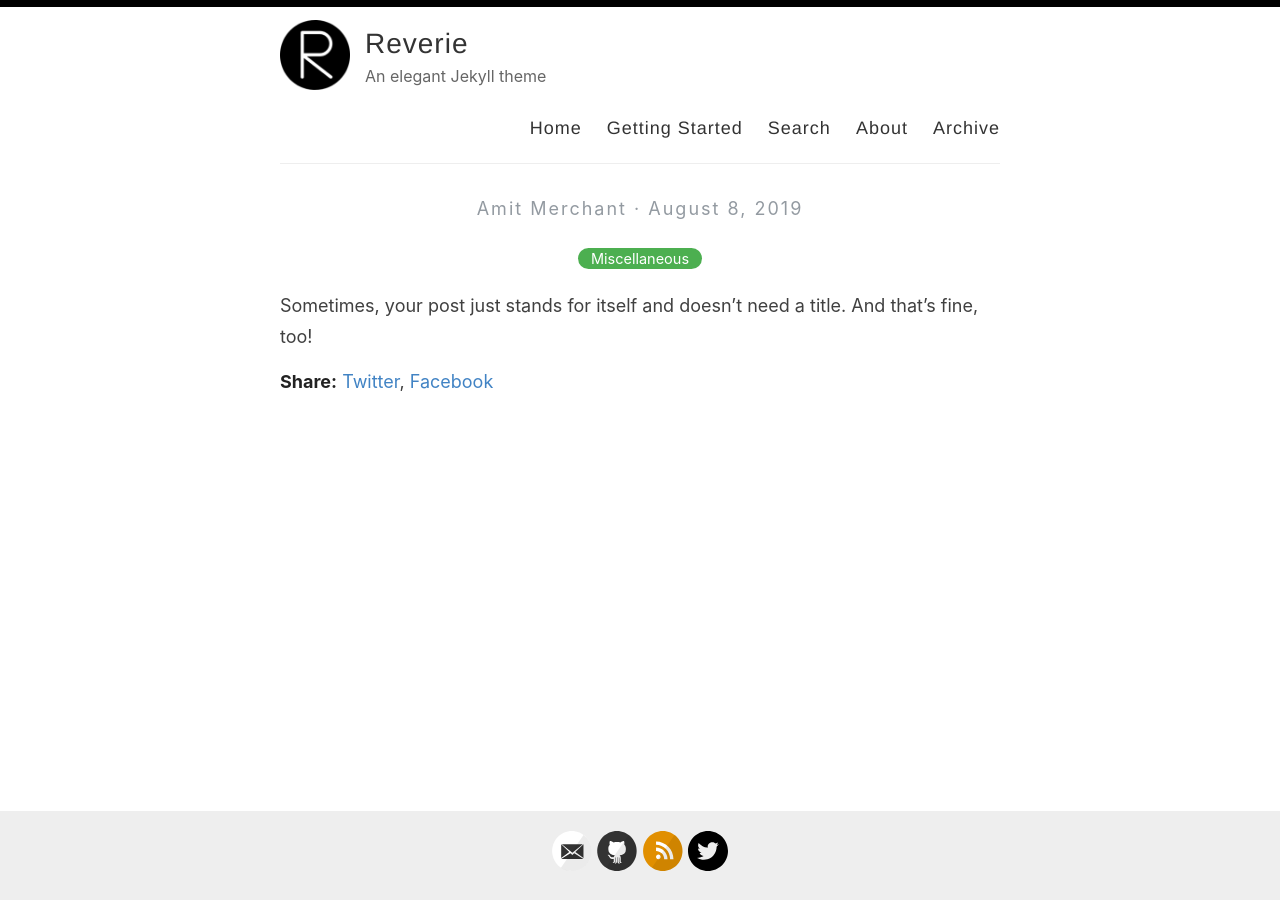
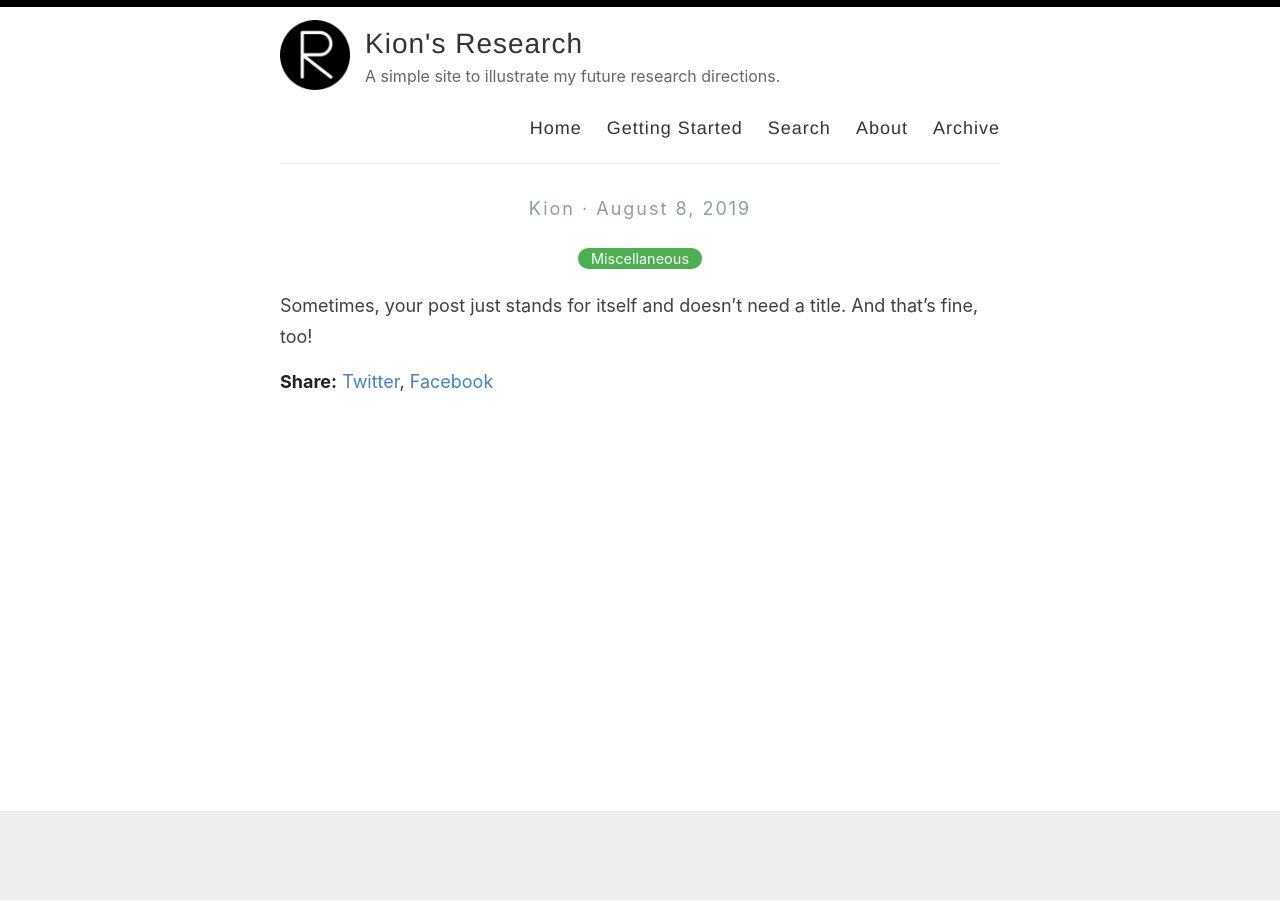
Before and after one commit to KafuuKion/kafuukion.github.io, a Jekyll site: the page built from _posts/2019-08-08-no-title-posts.md, in a window 1280 px wide. Built offline with Jekyll 4.4.1, drawn with Linux system fonts in a browser that asks for light colours.

Commit message:
Update _config.yml

```diff
--- a/_config.yml
+++ b/_config.yml
@@ -3,13 +3,13 @@
 #
 
 # Name of your site (displayed in the header)
-name: Reverie
+name: Kion's Research
 
 # Name of the author
-author: Amit Merchant
+author: Kion
 
 # Short bio or description (displayed in the header)
-description: An elegant Jekyll theme
+description: A simple site to illustrate my future research directions.
 
 # URL of your avatar or profile pic (you could use your GitHub profile pic)
 avatar: /images/reverie.png
@@ -21,15 +21,15 @@ avatar: /images/reverie.png
 # Includes an icon in the footer for each username you enter
 footer-links:
   dribbble:
-  email: amit.d.merchant@gmail.com
+  email:
   facebook:
   flickr:
-  github: amitmerchant1990/reverie
+  github:
   instagram:
   linkedin:
   pinterest:
-  rss: rss
-  twitter: amit_merchant
+  rss: # rss
+  twitter:
   stackoverflow:
   youtube: # channel/<your_long_string> or user/<user-name>
   googleplus: # anything in your profile username that comes after plus.google.com/
@@ -41,21 +41,21 @@ footer-links:
 disqus:
 
 # Enter your Google Analytics web tracking code (e.g. UA-2110908-2) to activate tracking
-google_analytics: UA-43339302-11
+google_analytics:
 
 # For newer "GA4" analytics, use the following instead of the "UA" entry above
 #google_analytics_ga4: G-GABC1DEFG
 
 # Your website URL (e.g. http://amitmerchant1990.github.io or http://www.amitmerchant.com)
 # Used for Sitemap.xml and your RSS feed
-url: http://www.amitmerchant.com/reverie
-enforce_ssl: https://www.amitmerchant.com/reverie
+url: http://kion.cc
+enforce_ssl: https://kion.cc
 
 # If you're hosting your site at a Project repository on GitHub pages
 # (http://yourusername.github.io/repository-name)
 # and NOT your User repository (http://yourusername.github.io)
 # then add in the baseurl here, like this: "/repository-name"
-baseurl: "/reverie"
+baseurl: # "/reverie"
 
 #
 # !! You don't need to change any of the configuration flags below !!
```
